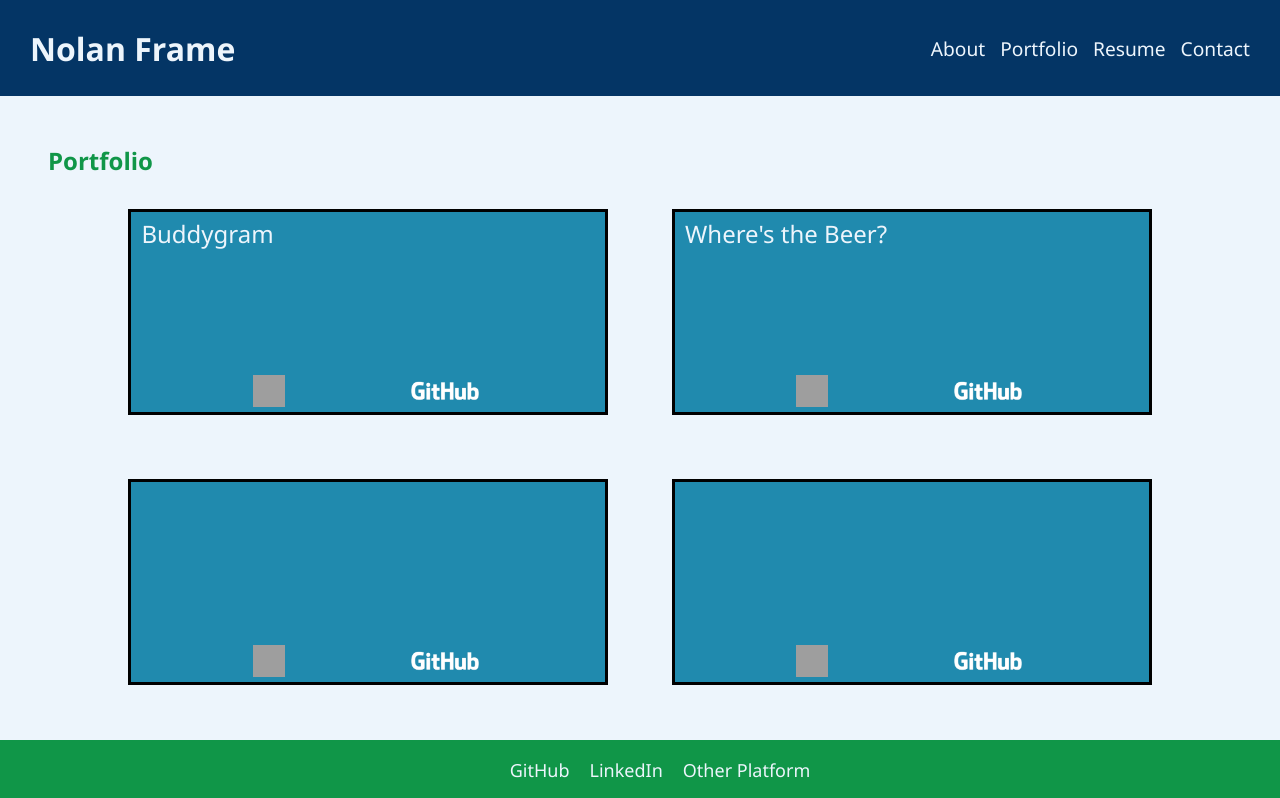
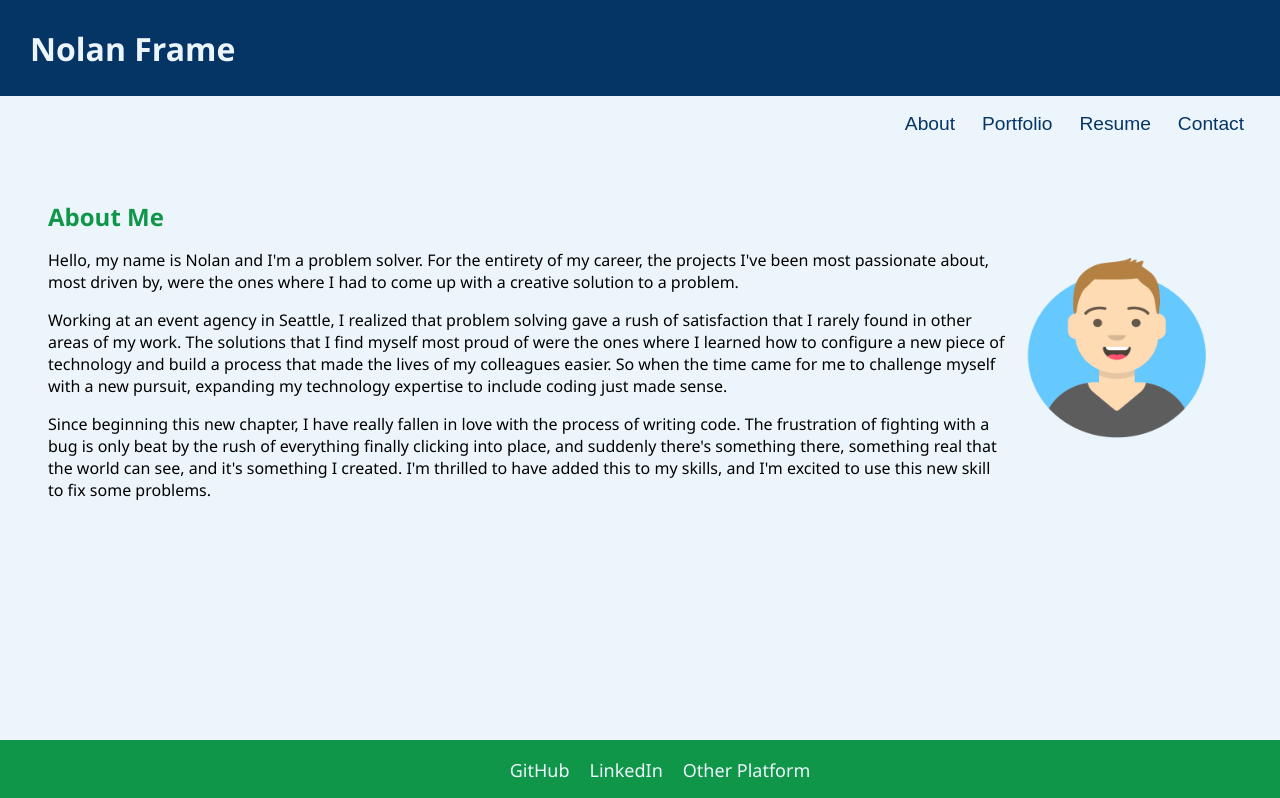
Before and after one commit to framenolan/react-portfolio, a React (Create React App) app: page / in a window 1280 px wide. Shown: the top 798 px of the page. Built offline with nearby package versions, Linux system fonts and the light colour scheme; grey boxes are pictures that could not be loaded.

Commit message:
meets requirements

```diff
--- a/src/App.js
+++ b/src/App.js
@@ -4,6 +4,7 @@ import PageContainer from './components/PageContainer';
 
 
 function App() {
+
   return (
     <div className="App">
 		<Header/>
--- a/src/components/Header.js
+++ b/src/components/Header.js
@@ -1,12 +1,10 @@
 import React from "react";
-import Navigation from './Navigation'
 import './styles/Header.css'
 
 function Header() {
     return (
         <nav className="Header">
             <h1>Nolan Frame</h1>
-            <Navigation/>
         </nav>
     )
 }
--- a/src/components/Navigation.js
+++ b/src/components/Navigation.js
@@ -1,22 +1,30 @@
-import React, {useState} from 'react';
-import { Link } from 'react-router-dom';
+import React from 'react';
 import './styles/Navigation.css'
 
-function Navigation() {
+function Navigation({currentPage, handlePageChange}) {
+
 
 	return (
 		<ul className="Navigation">
 			<li>
-				<a href='/' to="/">About</a>
+			<button href='/'
+				onClick={() => handlePageChange('About')}
+				className={currentPage=="About"?"CurrentPage":"OtherPage"}>About</button>
 			</li>
 			<li>
-				<a href='/portfolio' to="/portfolio">Portfolio</a>
+			<button href='/portfolio'
+				onClick={() => handlePageChange('Portfolio')}
+				className={currentPage==="Portfolio"?"CurrentPage":"OtherPage"}>Portfolio</button>
 			</li>
 			<li>
-				<a href='/resume' to="/resume">Resume</a>
+			<button href='/resume'
+				onClick={() => handlePageChange('Resume')}
+				className={currentPage==="Resume"?"CurrentPage":"OtherPage"}>Resume</button>
 			</li>
 			<li>
-				<a href='/contact' to="/contact">Contact</a>
+			<button href='/contact'
+				onClick={() => handlePageChange('Contact')}
+				className={currentPage==="Contact"?"CurrentPage":"OtherPage"}>Contact</button>
 			</li>
 		</ul>
   );
--- a/src/components/PageContainer.js
+++ b/src/components/PageContainer.js
@@ -3,27 +3,31 @@ import About from './pages/About';
 import Portfolio from './pages/Portfolio';
 import Resume from './pages/Resume';
 import Contact from './pages/Contact';
+import Navigation from './Navigation';
 
 export default function PageContainer() {
-  const [currentPage, setCurrentPage] = useState('Portfolio');
+	const [currentPage, setCurrentPage] = useState('');
 
   const renderPage = () => {
     if (currentPage === 'Portfolio') {
       return <Portfolio />;
     }
-    if (currentPage === 'About') {
-      return <About />;
+    if (currentPage === 'Contact') {
+      return <Contact />;
     }
     if (currentPage === 'Resume') {
       return <Resume />;
     }
-    return <Contact />;
+    return <About />;
   };
 
-  const handlePageChange = (page) => setCurrentPage(page);
+	const handlePageChange = (page) => {
+    setCurrentPage(page)
+  };
 
   return (
     <div>
+      <Navigation currentPage={currentPage} handlePageChange={handlePageChange}/>
       {renderPage()}
     </div>
   );
--- a/src/components/pages/Contact.js
+++ b/src/components/pages/Contact.js
@@ -8,6 +8,7 @@ export default function Contact() {
     const [contactMessage, setContactMessage] = useState('');
     const [errorMessage, setErrorMessage] = useState('');
     const [visible, setVisible] = useState('hidden')
+
 
     const handleInputChange = (e) => {
         const { target } = e;
@@ -21,6 +22,7 @@ export default function Contact() {
         } else {
             setContactMessage(inputValue)
         }
+
     };
 
     const handleFormSubmit = (e) => {
--- a/src/components/pages/Resume.js
+++ b/src/components/pages/Resume.js
@@ -8,6 +8,19 @@ export default function Resume() {
         <section className="Resume">
             <h2>Resume</h2>
             <a href={pdf} target='_blank' rel="noreferrer">Click here for my pdf</a>
+            <h3>Front End Proficiencies</h3>
+            <ul>
+                <li>HTML</li>
+                <li>CSS</li>
+                <li>React</li>
+            </ul>
+            <h3>Back End Proficiencies</h3>
+            <ul>
+                <li>Routing</li>
+                <li>Node</li>
+                <li>Express</li>
+                <li>Databases: MySQL, Mongo, GraphQL</li>
+            </ul>
         </section>
     )
 }
--- a/src/components/styles/Navigation.css
+++ b/src/components/styles/Navigation.css
@@ -4,15 +4,32 @@
     list-style: none;
     gap: 15px;
     align-items: center;
+    justify-content: flex-end;
     margin-right: 30px;
 }
 
 .Navigation a {
-    color: var(--whiteaccent);
+    color: var(--darkmain);
     text-decoration: none;
     font-size: 1.2em;
 }
 
-.Navigation a:hover {
-    border-bottom: 4px solid var(--lightaccent);
+.Navigation button {
+    color: var(--darkmain);
+    text-decoration: none;
+    font-size: 1.2em;
+    background: none;
+    border: none;
 }
+
+.Navigation button:hover {
+    border-bottom: 3px solid var(--darkaccent);
+}
+
+.Navigation .CurrentPage {
+    border-bottom: 3px solid var(--darkaccent);
+}
+
+.Navigation .CurrentPage:hover {
+    border-bottom: 3px solid var(--lightaccent);
+}
--- a/src/components/styles/Resume.css
+++ b/src/components/styles/Resume.css
@@ -5,3 +5,11 @@
 .Resume h2 {
     color: var(--darkaccent);
 }
+
+.Resume h3 {
+    color: var(--darkmain);
+}
+
+.Resume ul {
+    list-style: circle;
+}
--- a/src/components/styles/index.css
+++ b/src/components/styles/index.css
@@ -3,7 +3,8 @@
   --lightmain: #208AAE;
   --whiteaccent: #EDF5FC;
   --darkaccent: #109648;
-  --lightaccent: #B56576;
+  --lightaccent: #82AC9F;
+  --lightaccentalt: #829298;
 }
 
 body {
```
Also changed, not shown: src/components/utils/helpers.js (line endings or trailing spaces).
